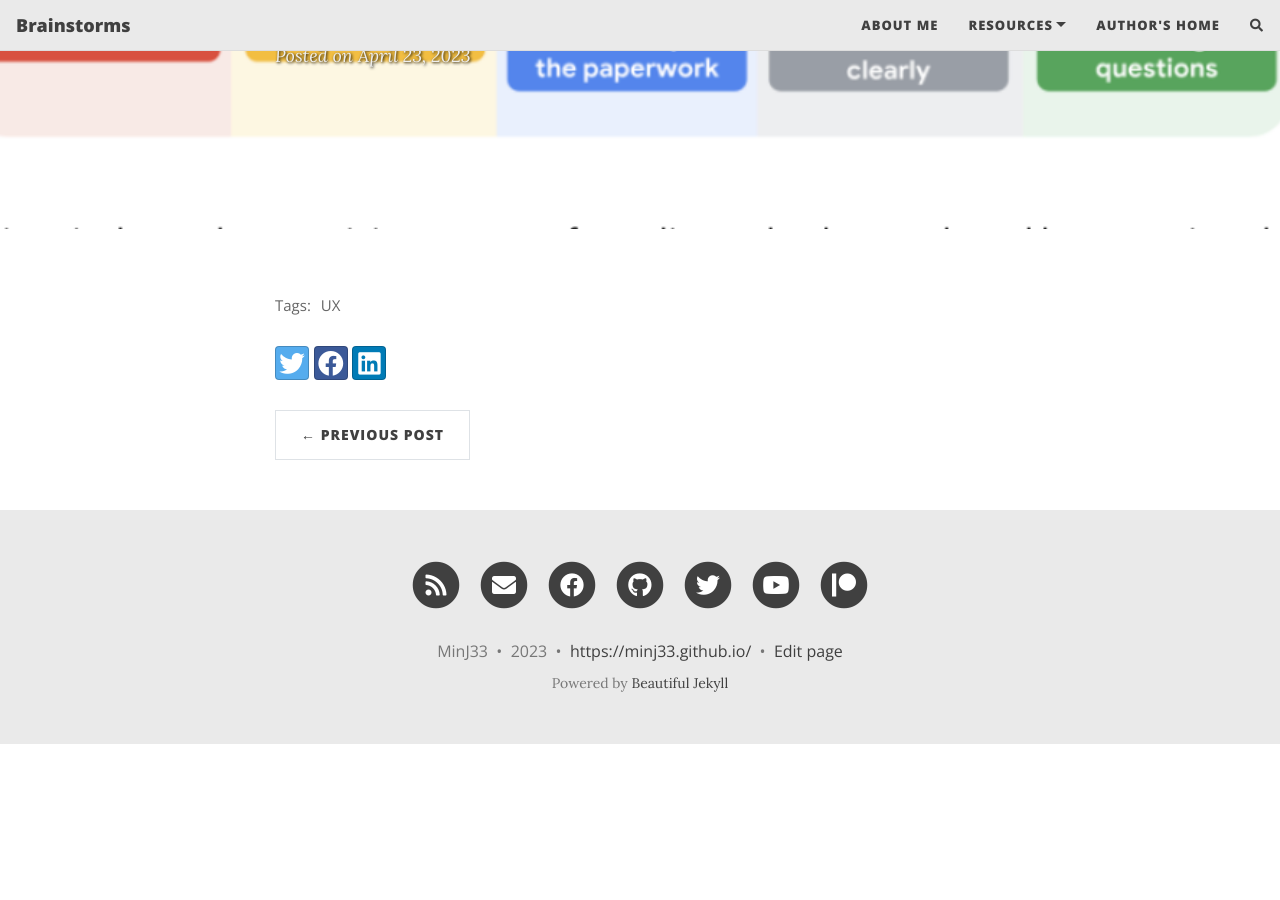
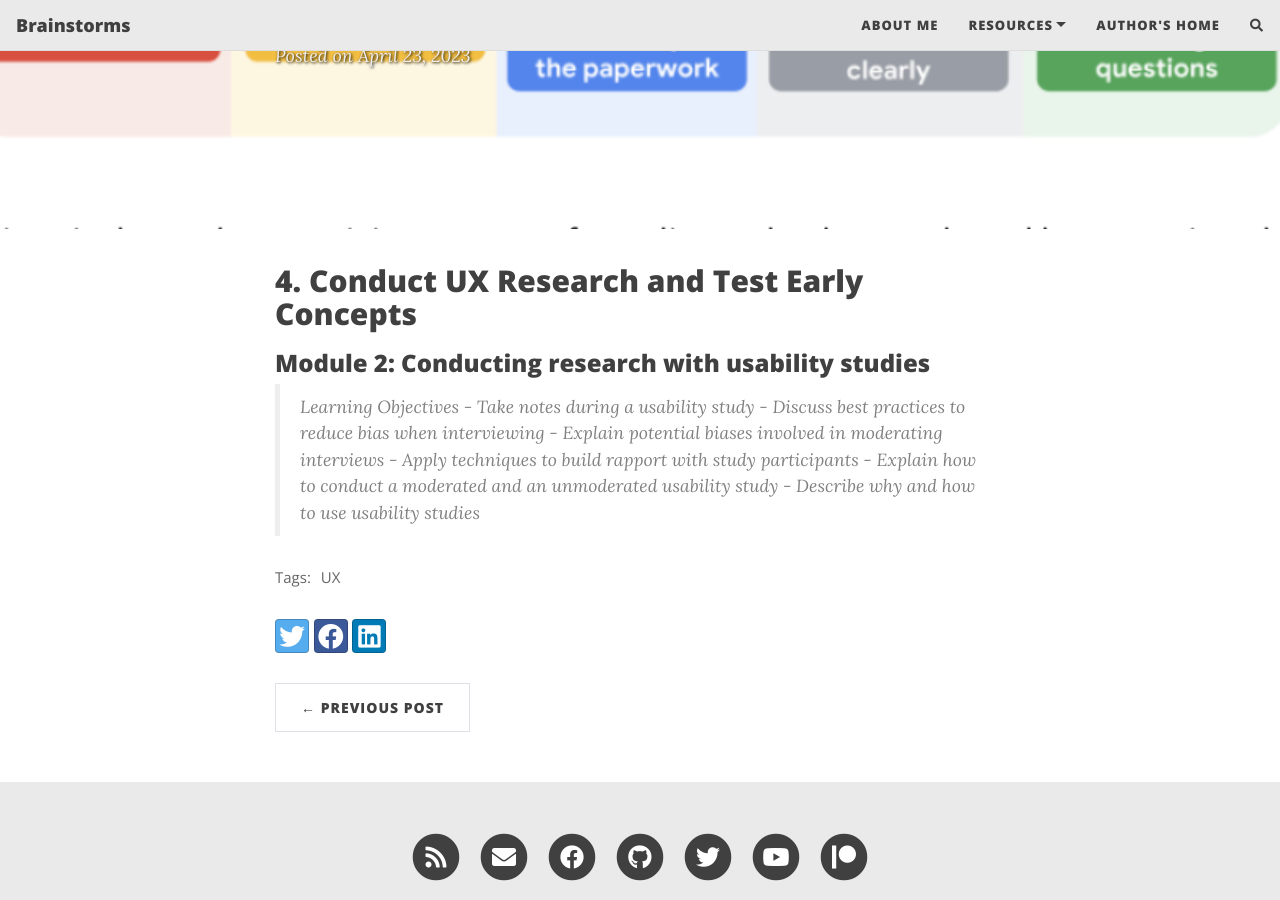
Before and after one commit to MinJ33/MinJ33.github.io, a Jekyll site: the page built from _posts/2023-04-23-UX-Module4-2.md, in a window 1280 px wide and 900 px high, scrolled down 424 px. Built offline with Jekyll 4.4.1, drawn with Linux system fonts in a browser that asks for light colours; nearby versions of some CDN libraries; comment, search, counter and statistics services are not loaded; before the commit the page ends 1168 px from its top, so only the background shows below that.

Commit message:
Learning Objectives

```diff
--- a/_posts/2023-04-23-UX-Module4-2.md
+++ b/_posts/2023-04-23-UX-Module4-2.md
@@ -7,3 +7,14 @@ thumbnail-img: /assets/img/module4-2_thumb.jpg
 share-img: /assets/img/module4-2_path.jpg
 tags: [UX]
 ---
+
+## 4. Conduct UX Research and Test Early Concepts
+### Module 2: Conducting research with usability studies
+
+> Learning Objectives
+	- Take notes during a usability study
+	- Discuss best practices to reduce bias when interviewing
+	- Explain potential biases involved in moderating interviews
+	- Apply techniques to build rapport with study participants
+	- Explain how to conduct a moderated and an unmoderated usability study
+	- Describe why and how to use usability studies
```
